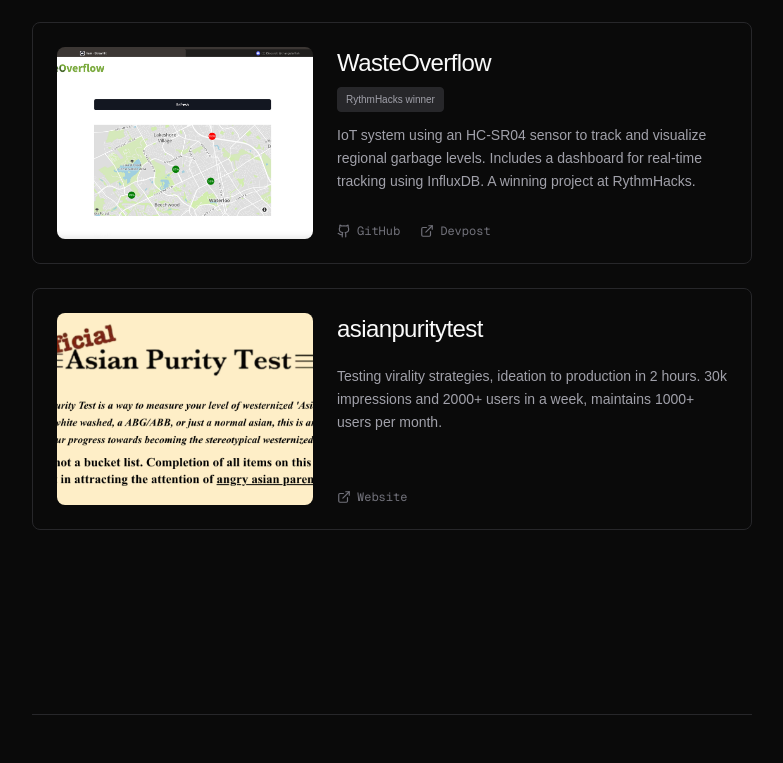
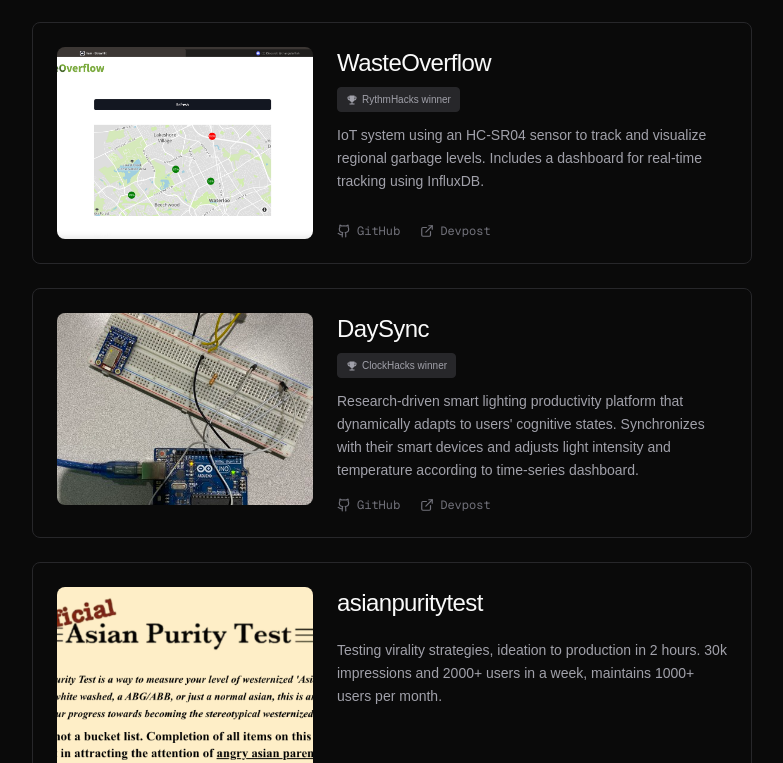
Before and after one commit to forkiron/thomaslenh-v2, a Next.js app: page /projects in a window 1280 px wide. Shown: the part 1276-2039 px from the top of the page, without its empty margins (248-1031 px from the left). Built offline with nearby package versions, Linux system fonts and the light colour scheme.

Commit message:
daysync add

```diff
--- a/app/projects/page.tsx
+++ b/app/projects/page.tsx
@@ -11,6 +11,7 @@ import urbansproutImage from "@/app/assets/urbansprout.jpg";
 import wasteoverflowImage from "@/app/assets/wasteoverflow.jpg";
 import asianpuritytestImage from "@/app/assets/asianpuritytest.png";
 import pindexImage from "@/app/assets/pindex.png";
+import daysyncImage from "@/app/assets/daysync.jpg";
 
 interface Project {
   name: string;
@@ -74,10 +75,21 @@ const PROJECTS: Project[] = [
     image: wasteoverflowImage.src,
     badges: ["RythmHacks winner"],
     description:
-      "IoT system using an HC-SR04 sensor to track and visualize regional garbage levels. Includes a dashboard for real-time tracking using InfluxDB. A winning project at RythmHacks.",
+      "IoT system using an HC-SR04 sensor to track and visualize regional garbage levels. Includes a dashboard for real-time tracking using InfluxDB.",
     links: {
       code: "https://github.com/nikofisch/WasteOverflow",
       devpost: "https://devpost.com/software/wasteoverflow",
+    },
+  },
+  {
+    name: "DaySync",
+    image: daysyncImage.src,
+    badges: ["ClockHacks winner"],
+    description:
+      "Research-driven smart lighting productivity platform that dynamically adapts to users' cognitive states. Synchronizes with their smart devices and adjusts light intensity and temperature according to time-series dashboard. ",
+    links: {
+      code: "https://github.com/forkiron/DaySync",
+      devpost: "https://devpost.com/software/daysync",
     },
   },
   {
@@ -191,19 +203,41 @@ const ProjectItem = ({ project }: { project: Project }) => {
 
           {/* Badges */}
           <div className="flex flex-wrap gap-2 mb-3">
-            {project.badges.map((badge, idx) => (
+            {project.badges.map((badge, idx) => {
+              const isWinner = badge.toLowerCase().includes("winner");
+              return (
                 <span
                   key={idx}
-                className="text-[10px] px-2 py-1 rounded"
+                  className="text-[10px] px-2 py-1 rounded flex items-center gap-1"
                   style={{
                     backgroundColor: "var(--selection-bg)",
                     color: "var(--text-muted)",
                     border: "1px solid var(--border-color)",
                   }}
                 >
+                  {isWinner && (
+                    <svg
+                      width="12"
+                      height="12"
+                      viewBox="0 0 24 24"
+                      fill="none"
+                      style={{
+                        display: "inline-block",
+                        verticalAlign: "middle",
+                        flexShrink: 0,
+                      }}
+                    >
+                      <path
+                        d="M19 5h-2V3H7v2H5c-1.1 0-2 .9-2 2v1c0 2.55 1.92 4.63 4.39 4.94.63 1.5 1.98 2.63 3.61 2.96V19H7v2h10v-2h-4v-3.1c1.63-.33 2.98-1.46 3.61-2.96C19.08 12.63 21 10.55 21 8V7c0-1.1-.9-2-2-2zM5 8V7h2v3.82C5.84 10.4 5 9.3 5 8zm14 0c0 1.3-.84 2.4-2 2.82V7h2v1z"
+                        fill="currentColor"
+                        style={{ color: "var(--text-muted)" }}
+                      />
+                    </svg>
+                  )}
                   {badge}
                 </span>
-            ))}
+              );
+            })}
           </div>
 
           {/* Description */}
```
Also changed, not shown: app/assets/daysync.jpg (added). Lines whose indentation alone changed are shown as unchanged.
